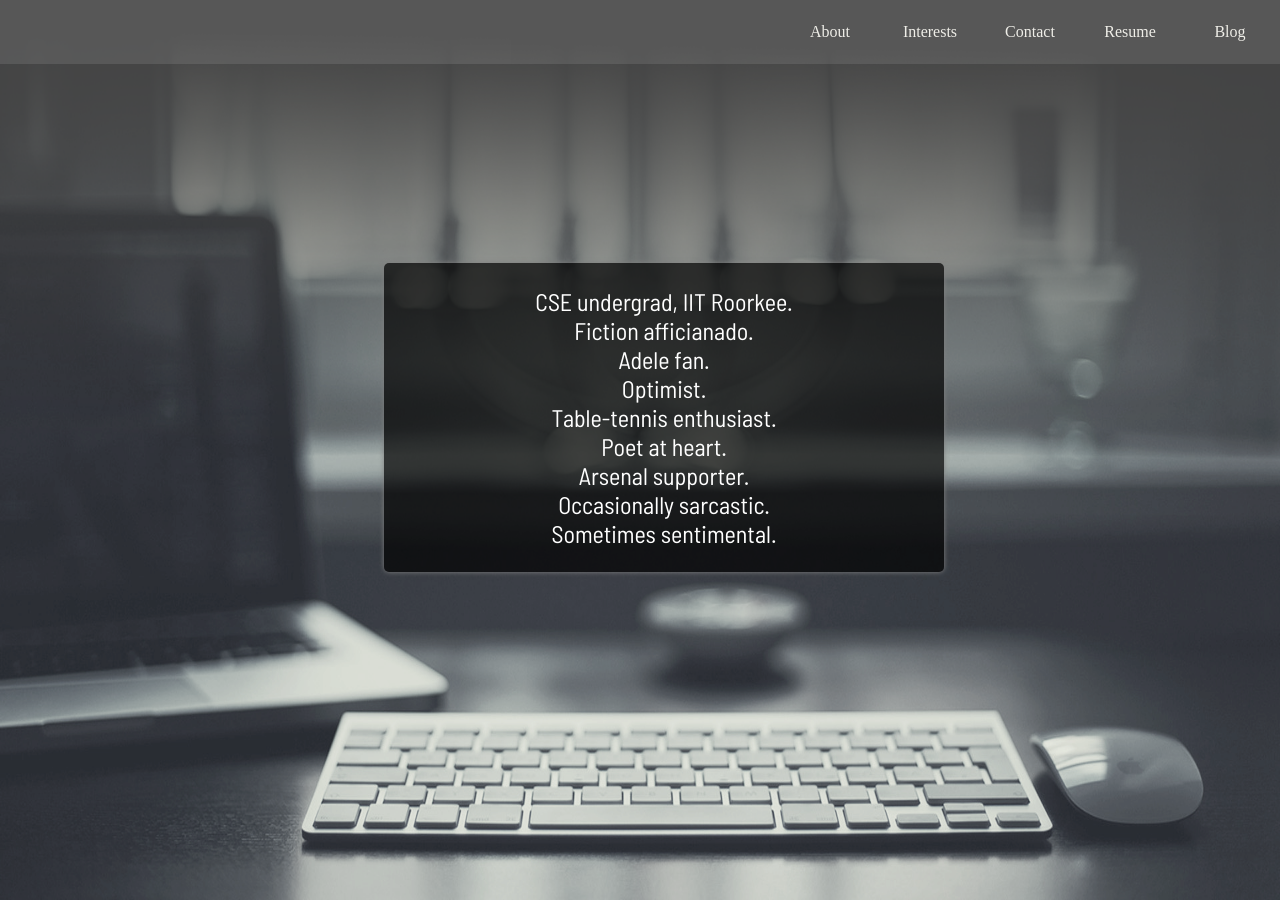
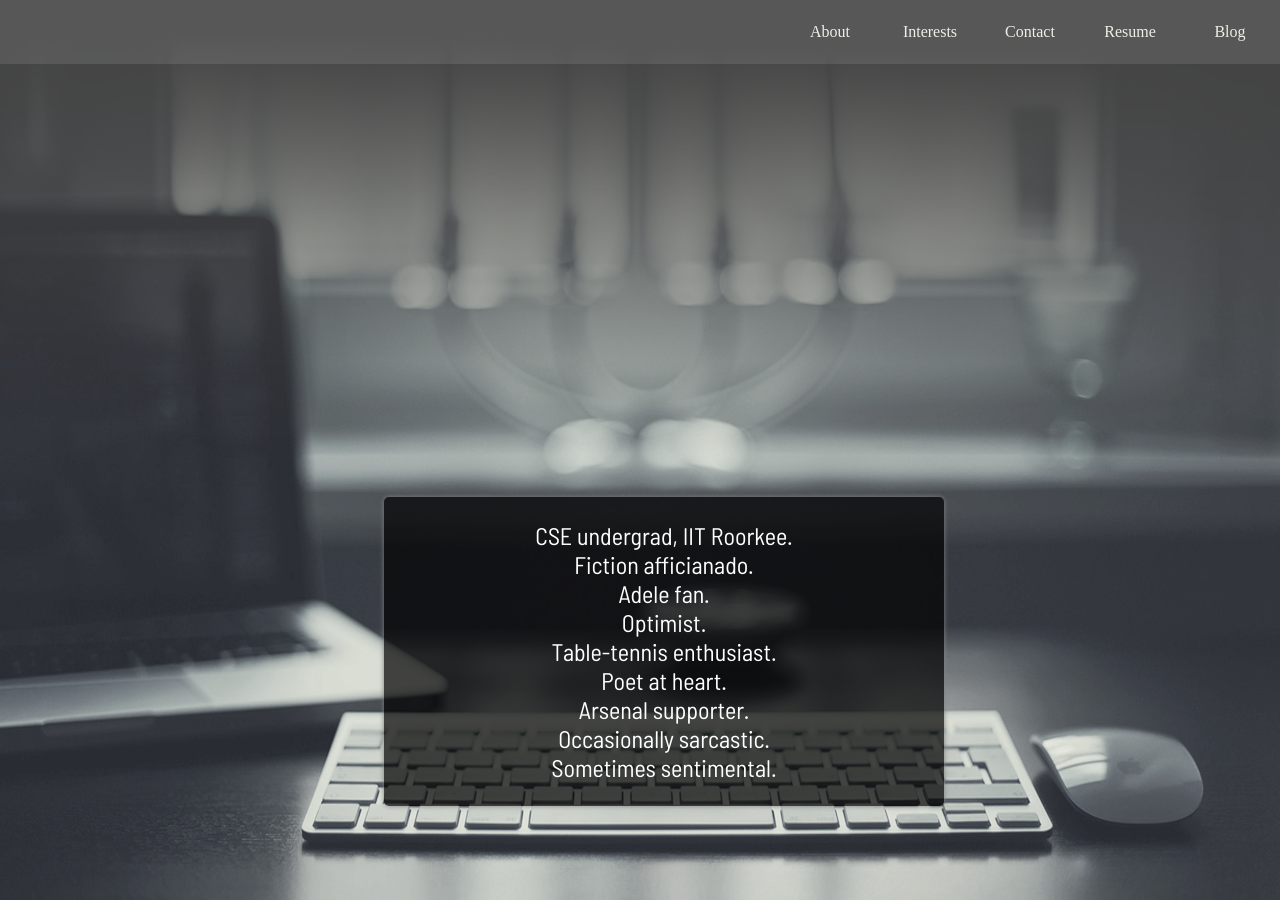
Before and after one commit to c0dzilla/c0dzilla.github.io, a Jekyll site: the page index.html, which Jekyll copies as it is, in a window 1280 px wide and 900 px high, scrolled down 673 px. Built offline with Jekyll 4.4.1, drawn with Linux system fonts in a browser that asks for light colours; nearby versions of some CDN libraries; some web fonts are replaced.

Commit message:
changed height, position of about

```diff
--- a/_sass/minima.scss
+++ b/_sass/minima.scss
@@ -168,14 +168,14 @@
 .panel_about {
 	position: absolute;
 	top: 100vh;
-	height: 80vh;
+	height: 100vh;
 	width: 100%;
 }
 
 #about_content {
 	z-index: 1;
 	position: absolute;
-	top: 5%;
+	top: 30%;
 	width: 40%;
 	left: 30%;
 	background-color: $content-bg;
@@ -187,7 +187,7 @@
 .panel_interests {
 	position: absolute;
 	z-index: 1;
-	top: 180vh;
+	top: 200vh;
 	height: 100vh;
 	background-color: rgb(239, 238, 232);
 	background-color: rgba(221, 86, 37, 0.5);
```
